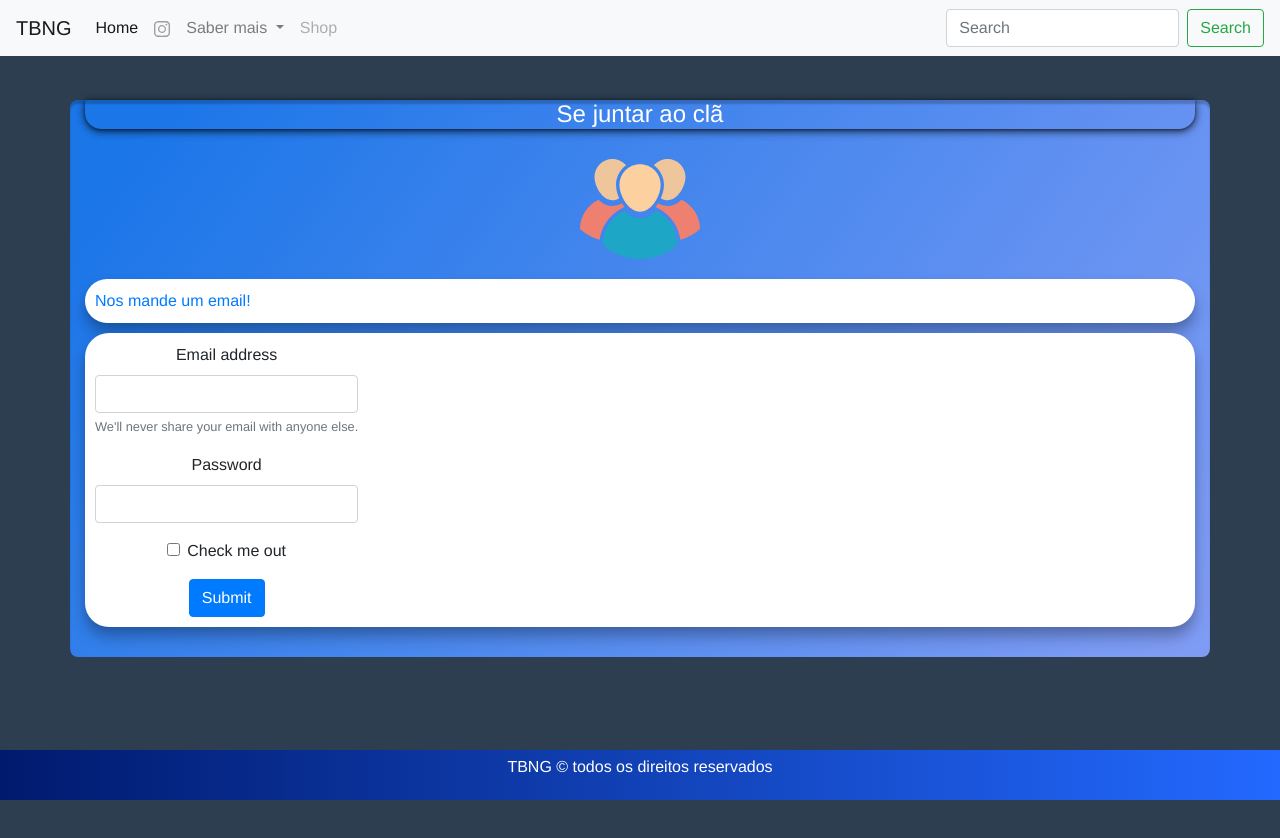
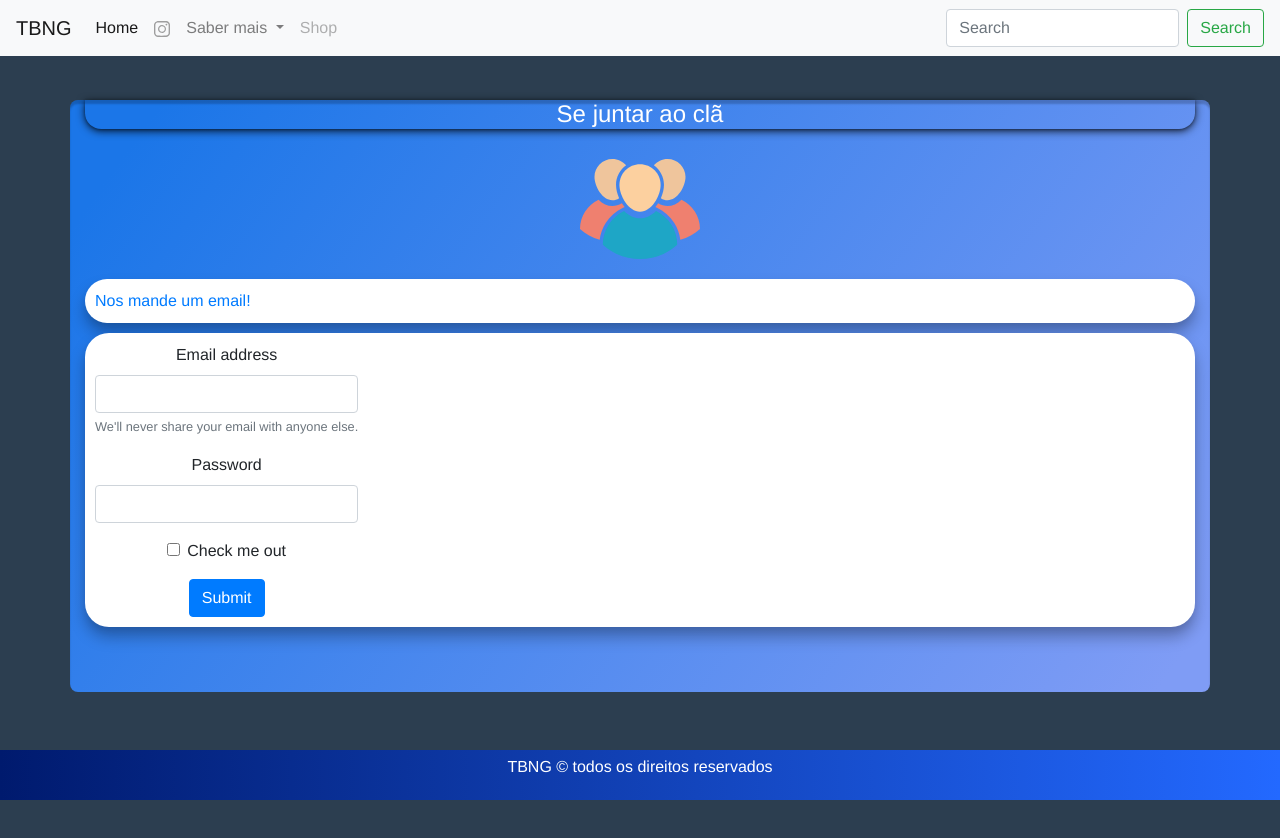
Before and after one commit to VictorDegaspari/TBNG-front-end, a Vue app: page /join in a window 1280 px wide. Shown: the top 838 px of the page. Built offline with nearby package versions, Linux system fonts and the light colour scheme.

Commit message:
fix:discord position

```diff
--- a/src/components/Vfooter.vue
+++ b/src/components/Vfooter.vue
@@ -22,6 +22,6 @@ footer {
   p {
     color: white;
   }
-  z-index: 10;
+  z-index: 99999;
 }
 </style>
--- a/src/components/Vtitles.vue
+++ b/src/components/Vtitles.vue
@@ -27,7 +27,7 @@ export default {
   background: linear-gradient(125.86deg, #1b76e8 5.96%, #7f9cf5 96.59%);
   max-width: 1140px;
   mix-blend-mode: normal;
-  padding-bottom: 20px;
+  padding-bottom: 55px;
   /* x */
 
   box-shadow: inset 0px 4px 2px rgba(0, 0, 0, 0.2);
```
